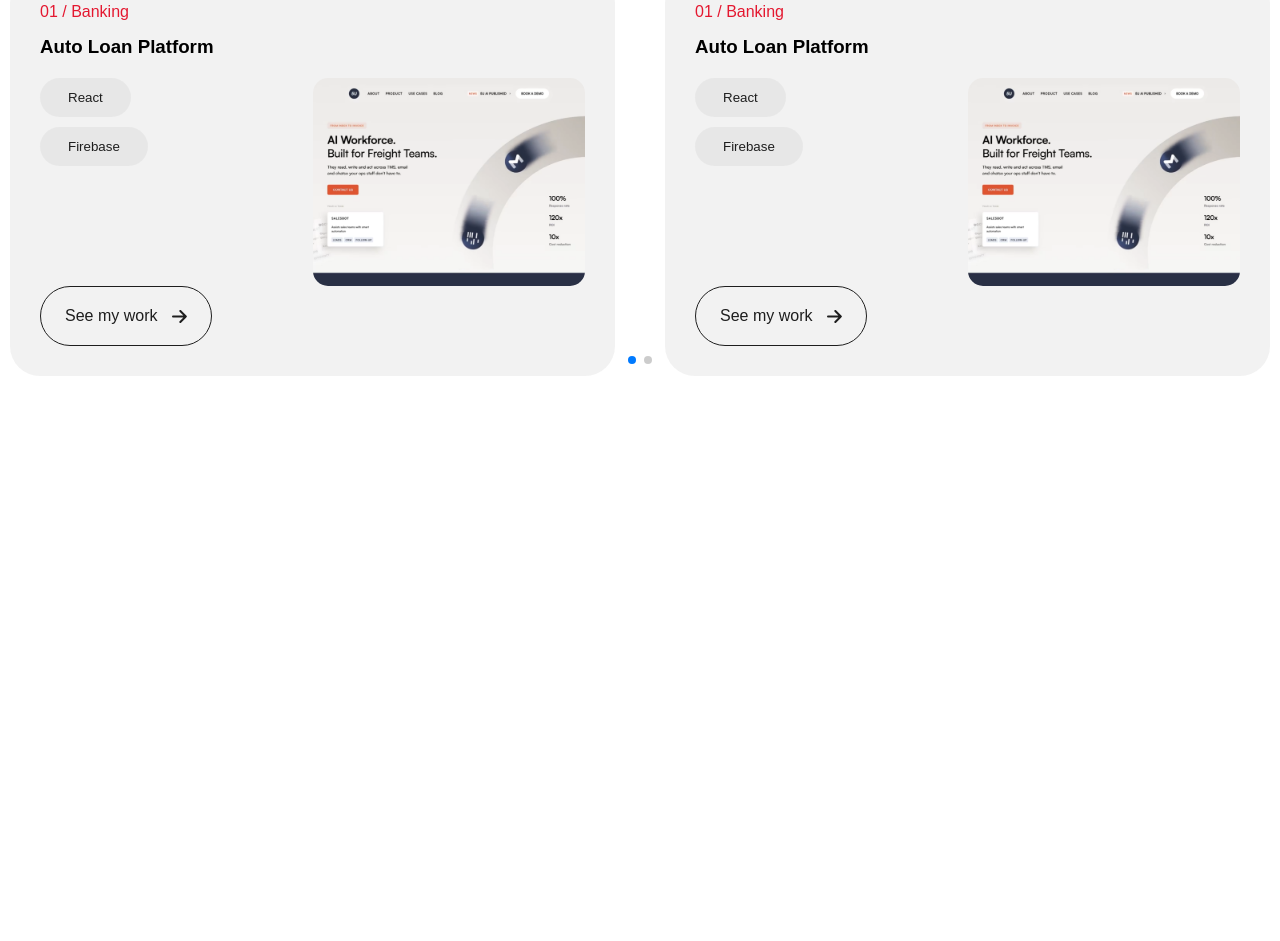
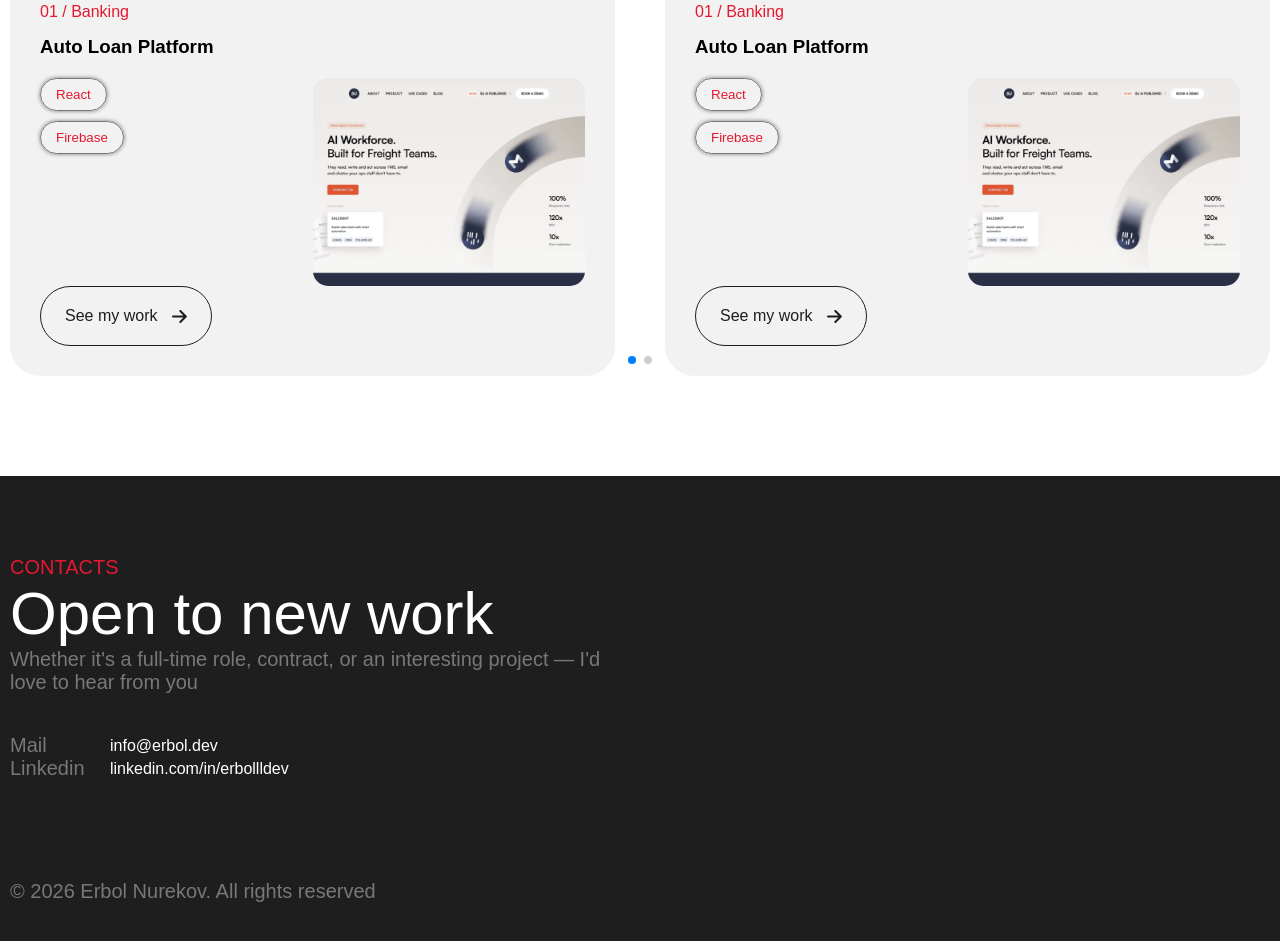
Before and after one commit to fullmetalldev/New-Portfolio, a React (Vite) app: page / in a window 1280 px wide. Shown: the part 2416-3357 px from the top of the page. Before the commit the page ends 2892 px from the top, so only its background shows below. Built offline with nearby package versions, Linux system fonts and the light colour scheme; a web font is replaced by a local one.

Commit message:
Working on last contacts section

```diff
--- a/src/App.jsx
+++ b/src/App.jsx
@@ -4,6 +4,7 @@ import About from "./sections/About/About";
 import TechStack from "./sections/TechStack/TechStack";
 import Work from "./sections/Work/Work";
 import Projects from "./sections/Projects/Projects";
+import Contacts from "./sections/Contacts/Contacts";
 
 function App() {
   return (
@@ -13,7 +14,8 @@ function App() {
         <About />
         <TechStack />
         <Work />
-        <Projects/>
+        <Projects />
+        <Contacts />
       </main>
     </>
   );
--- a/src/components/ProjectCard/ProjectCard.scss
+++ b/src/components/ProjectCard/ProjectCard.scss
@@ -25,14 +25,16 @@
       flex-direction: column;
       gap: 10px;
       .Skill {
-        border: none;
-        background: var(--primary-opacity-white);
+        padding: 8px 15px;
+        box-shadow: 0 0 4px var(--primary-grey);
+        color: var(--primary-red);
         .Dot {
           display: none;
         }
       }
       .Skill:hover {
         background: var(--primary-red);
+        color: var(--primary-white);
       }
     }
   }
--- a/src/components/Skill/Skill.scss
+++ b/src/components/Skill/Skill.scss
@@ -27,7 +27,7 @@
 .Skill:hover {
   transition: 0.3s ease;
   cursor: pointer;
-  scale: 1.05;
+  scale: 1.1;
   background: var(--primary-red);
   color: var(--primary-white);
   border: 1px solid var(--primary-white);
--- /dev/null
+++ b/src/sections/Contacts/Contacts.jsx
@@ -0,0 +1,55 @@
+import "./Contacts.scss";
+
+const Contacts = () => {
+  return (
+    <section className="Contacts">
+      <div className="container">
+        <div className="Contacts__content">
+          <div className="Contacts__content_left">
+            <h4 className="Contacts__content_left-subtitle section-subtitle text-medium font-normal">
+              Contacts
+            </h4>
+            <h2 className="Contacts__content_left-title heading-1 font-normal text-white">
+              <p>Open to new work</p>
+            </h2>
+
+            <span className="Contacts__content_left-description text-medium text-grey">
+              Whether it's a full-time role, contract, or an interesting project
+              — I'd love to hear from you
+            </span>
+
+            <div className="Contacts__content_left-contacts">
+              <div className="Contacts__content_left-contact">
+                <div className="Contacts__content_left-label text-grey text-medium">
+                  Mail
+                </div>
+                <span className="Contacts__content_left-item text-white">
+                  info@erbol.dev
+                </span>
+              </div>
+              <div className="Contacts__content_left-contact">
+                <div className="Contacts__content_left-label text-grey text-medium">
+                  Linkedin
+                </div>
+                <span className="Contacts__content_left-item text-white">
+                  linkedin.com/in/erbollldev
+                </span>
+              </div>
+            </div>
+          </div>
+
+          <div className="Contacts__content_right">
+
+          </div>
+
+
+        </div>
+
+         <p className="Contacts__content_rights text-grey text-medium">
+            © {new Date().getFullYear()} Erbol Nurekov. All rights reserved
+          </p>
+      </div>
+    </section>
+  );
+};
+export default Contacts;
--- /dev/null
+++ b/src/sections/Contacts/Contacts.scss
@@ -0,0 +1,29 @@
+.Contacts {
+  background: var(--primary-black);
+  padding: 80px 0;
+  &__content {
+    display: flex;
+    &_rights {
+      margin-top: 100px;
+    }
+
+    &_left {
+      width: 50%;
+      display: flex;
+      flex-direction: column;
+      &-contact {
+        display: flex;
+        align-items: center;
+      }
+      &-label {
+        width: 100px;
+      }
+      &-contacts {
+        margin-top: 40px;
+      }
+    }
+    &_right {
+      width: 50%;
+    }
+  }
+}
--- a/src/sections/Projects/Projects.jsx
+++ b/src/sections/Projects/Projects.jsx
@@ -14,7 +14,7 @@ const Projects = () => {
       <div className="container">
         <div className="Projects__content">
           <h4 className="Projects__content_subtitle section-subtitle text-medium font-normal">
-            Experience
+            Projects
           </h4>
           <h2 className="Projects__content_title heading-1 font-normal">
             <p>Projects</p>
--- a/src/sections/Work/WorkAccordion/WorkAccordion.scss
+++ b/src/sections/Work/WorkAccordion/WorkAccordion.scss
@@ -3,19 +3,17 @@
   flex-direction: column;
   gap: 16px;
 
+  &__item:hover {
+    background: var(--primary-opacity-white);
+  }
   &__item {
     border: 1px solid var(--primary-opacity-white);
     border-radius: 16px;
     padding: 20px 24px;
-    background: rgba(255, 255, 255, 0.03);
+
     transition:
       border-color 0.25s ease,
       background 0.25s ease;
-
-    &.is-open {
-      border-color: var(--primary-red);
-      background: rgba(228, 24, 48, 0.08);
-    }
   }
 
   &__trigger {
```
Also changed, not shown: src/components/ProjectCard/ProjectCard.jsx (+6 -1 lines).
